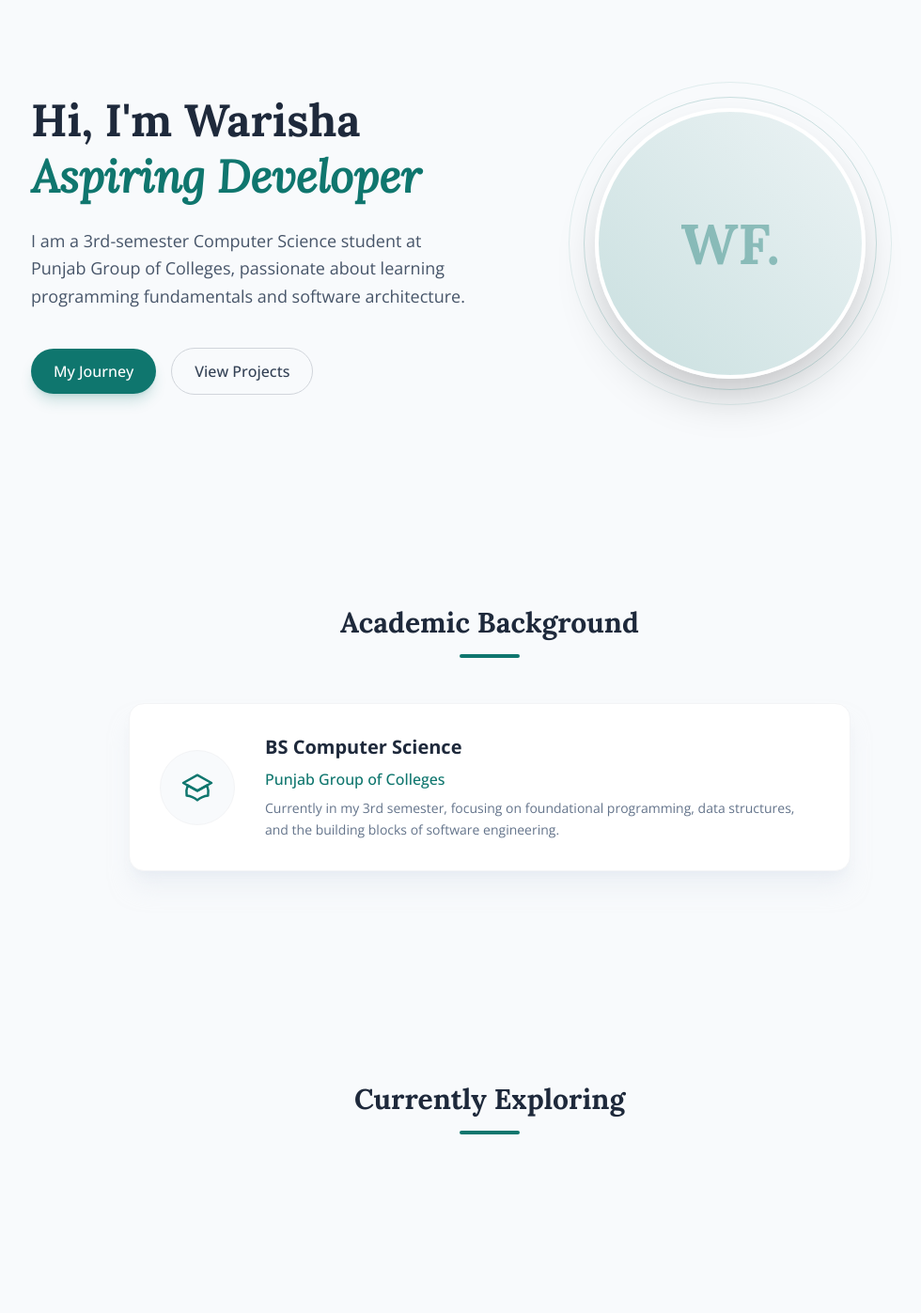
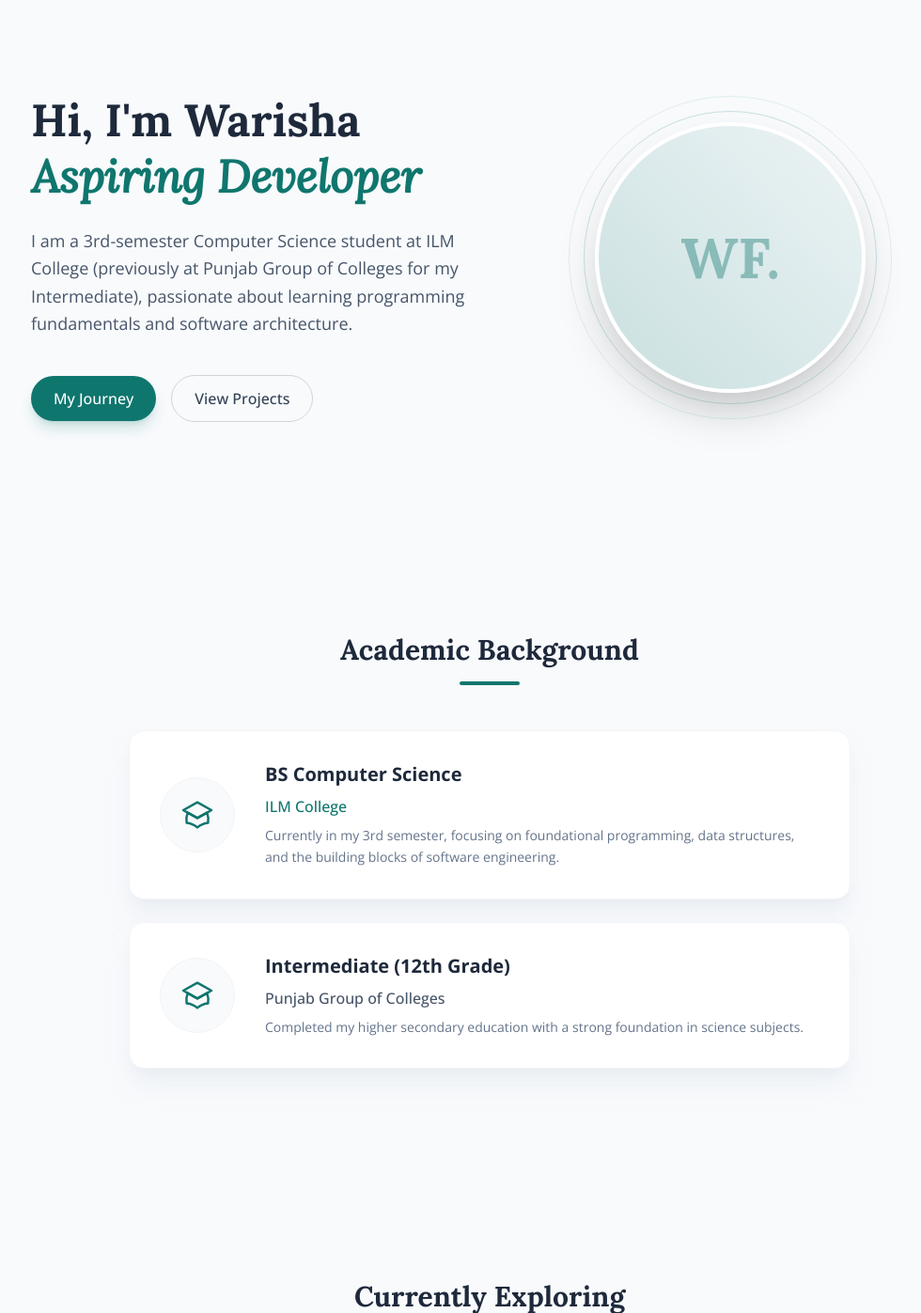
Before and after one commit to softdevhassan/vishyport, a Flask app: page / in a window 1280 px wide. Shown: the part 94-1491 px from the top of the page at 94% size, without its empty margins (119-1099 px from the left). Run offline with Flask 3, Linux system fonts and the light colour scheme; some libraries are stand-ins or nearby versions.

Commit message:
Fixes #3

```diff
--- a/app/models.py
+++ b/app/models.py
@@ -15,7 +15,7 @@ class SiteSettings(db.Model):
     id = db.Column(db.Integer, primary_key=True)
     name = db.Column(db.String(100), default='Warisha Faiz')
     role = db.Column(db.String(100), default='Computer Science Student')
-    location = db.Column(db.String(100), default='Punjab Group of Colleges')
+    location = db.Column(db.String(100), default='ILM College')
     about_text = db.Column(db.Text, default='A passionate 3rd-semester Computer Science student learning core programming concepts and exploring software development.')
     email = db.Column(db.String(120), default='warisha@placeholder.com')
     github_url = db.Column(db.String(200), default='')
--- a/app/templates/public/about.html
+++ b/app/templates/public/about.html
@@ -16,7 +16,7 @@
     <!-- Summary Details -->
     <div class="max-w-3xl mx-auto">
         <div class="p-10 bg-white border border-gray-100 rounded-3xl shadow-xl shadow-slate-200/50 space-y-6 text-slate-600 leading-loose text-lg">
-            <p>As a 3rd-semester Computer Science student at Punjab Group of Colleges, my journey into software development is just beginning, but my passion for learning is immense.</p>
+            <p>As a 3rd-semester Computer Science student at ILM College (previously at Punjab Group of Colleges for my Intermediate), my journey into software development is just beginning, but my passion for learning is immense.</p>
             <p>My current academic focus revolves around mastering core programming principles. I have been deeply engaged in learning languages like <strong class="text-slate-800">C, C++, Python, and Assembly</strong>, which are helping me understand how software interacts with hardware and how to write efficient logic.</p>
             <p>On the web development side, I am exploring the foundational technologies of the web—<strong class="text-slate-800">HTML, CSS, JavaScript, and PHP</strong>—to bridge the gap between backend logic and beautiful user interfaces. I am actively looking for opportunities to collaborate, learn from experienced developers, and apply my academic knowledge to real-world projects.</p>
         </div>
@@ -35,7 +35,7 @@
                 <div class="md:flex items-center justify-between">
                     <div class="md:w-5/12 text-left md:text-right pl-8 md:pl-0 pr-0 md:pr-8">
                         <h3 class="text-xl font-bold text-slate-800">BS Computer Science</h3>
-                        <p class="text-brand font-medium">Punjab Group of Colleges</p>
+                        <p class="text-brand font-medium">ILM College</p>
                         <p class="text-sm text-slate-500 mt-2">Currently in my 3rd semester.</p>
                     </div>
                     <div class="absolute left-0 md:left-1/2 w-4 h-4 rounded-full bg-brand ring-4 ring-white -translate-x-[9px] md:-translate-x-1/2 mt-1.5 md:mt-0"></div>
@@ -51,7 +51,7 @@
                     </div>
                     <div class="absolute left-0 md:left-1/2 w-4 h-4 rounded-full bg-slate-300 ring-4 ring-white -translate-x-[9px] md:-translate-x-1/2 mt-1.5 md:mt-0"></div>
                     <div class="md:w-5/12 pl-8">
-                        <h3 class="text-xl font-bold text-slate-800">Pre-University Education</h3>
+                        <h3 class="text-xl font-bold text-slate-800">Intermediate (12th Grade)</h3>
                         <p class="text-slate-600 font-medium">Punjab Group of Colleges</p>
                     </div>
                 </div>
--- a/app/templates/public/index.html
+++ b/app/templates/public/index.html
@@ -11,7 +11,7 @@
             <span class="text-brand italic">Aspiring Developer</span>
         </h1>
         <p class="text-lg text-slate-600 leading-relaxed">
-            I am a 3rd-semester Computer Science student at Punjab Group of Colleges, passionate about learning programming fundamentals and software architecture.
+            I am a 3rd-semester Computer Science student at ILM College (previously at Punjab Group of Colleges for my Intermediate), passionate about learning programming fundamentals and software architecture.
         </p>
         <div class="pt-4 flex items-center justify-center md:justify-start gap-4">
             <a href="{{ url_for('main.about') }}" class="px-6 py-3 rounded-full bg-brand text-white font-medium hover:bg-teal-800 transition-colors shadow-lg shadow-brand/20">
@@ -39,15 +39,26 @@
         <div class="w-16 h-1 bg-brand mx-auto rounded-full"></div>
     </div>
 
-    <div class="max-w-3xl mx-auto">
+    <div class="max-w-3xl mx-auto space-y-6">
         <div class="p-8 rounded-2xl bg-white border border-gray-100 shadow-xl shadow-slate-200/50 flex flex-col md:flex-row items-center gap-8">
             <div class="w-20 h-20 shrink-0 rounded-full bg-slate-50 flex items-center justify-center border border-gray-100">
                 <svg class="w-10 h-10 text-brand" fill="none" stroke="currentColor" viewBox="0 0 24 24"><path stroke-linecap="round" stroke-linejoin="round" stroke-width="1.5" d="M12 14l9-5-9-5-9 5 9 5z"></path><path stroke-linecap="round" stroke-linejoin="round" stroke-width="1.5" d="M12 14l6.16-3.422a12.083 12.083 0 01.665 6.479A11.952 11.952 0 0012 20.055a11.952 11.952 0 00-6.824-2.998 12.078 12.078 0 01.665-6.479L12 14z"></path></svg>
             </div>
             <div class="text-center md:text-left space-y-2">
                 <h3 class="text-xl font-bold text-slate-800">BS Computer Science</h3>
-                <p class="text-brand font-medium">Punjab Group of Colleges</p>
+                <p class="text-brand font-medium">ILM College</p>
                 <p class="text-sm text-slate-500 leading-relaxed">Currently in my 3rd semester, focusing on foundational programming, data structures, and the building blocks of software engineering.</p>
+            </div>
+        </div>
+
+        <div class="p-8 rounded-2xl bg-white border border-gray-100 shadow-xl shadow-slate-200/50 flex flex-col md:flex-row items-center gap-8">
+            <div class="w-20 h-20 shrink-0 rounded-full bg-slate-50 flex items-center justify-center border border-gray-100">
+                <svg class="w-10 h-10 text-brand" fill="none" stroke="currentColor" viewBox="0 0 24 24"><path stroke-linecap="round" stroke-linejoin="round" stroke-width="1.5" d="M12 14l9-5-9-5-9 5 9 5z"></path><path stroke-linecap="round" stroke-linejoin="round" stroke-width="1.5" d="M12 14l6.16-3.422a12.083 12.083 0 01.665 6.479A11.952 11.952 0 0012 20.055a11.952 11.952 0 00-6.824-2.998 12.078 12.078 0 01.665-6.479L12 14z"></path></svg>
+            </div>
+            <div class="text-center md:text-left space-y-2">
+                <h3 class="text-xl font-bold text-slate-800">Intermediate (12th Grade)</h3>
+                <p class="text-slate-600 font-medium">Punjab Group of Colleges</p>
+                <p class="text-sm text-slate-500 leading-relaxed">Completed my higher secondary education with a strong foundation in science subjects.</p>
             </div>
         </div>
     </div>
--- a/run.py
+++ b/run.py
@@ -19,7 +19,7 @@ def init_db():
             settings = SiteSettings(
                 name="Warisha Faiz",
                 role="Computer Science Student",
-                location="Punjab Group of Colleges",
+                location="ILM College",
                 about_text="A passionate 3rd-semester Computer Science student learning core programming concepts and exploring software development.",
                 email="warisha@placeholder.com",
                 github_url="",
```
Also changed, not shown: README.md.
